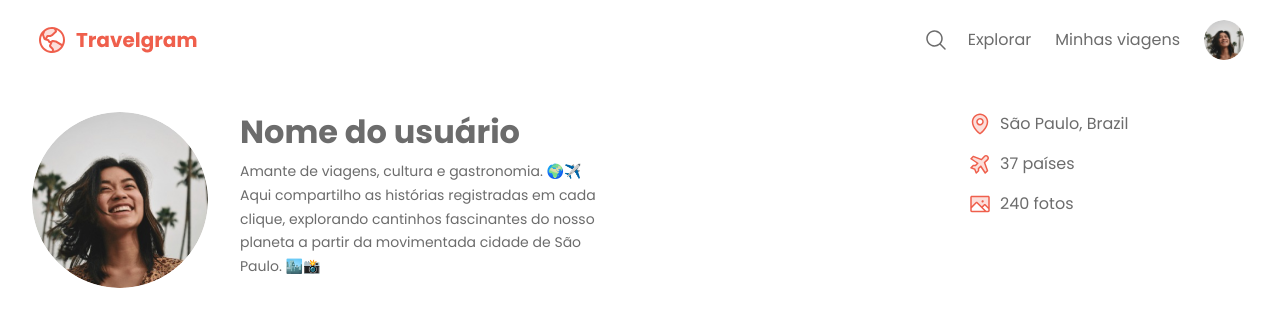
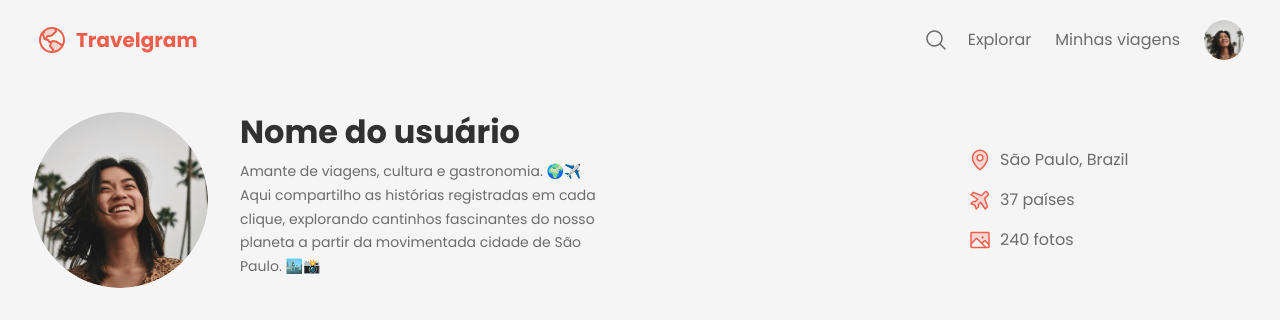
Before and after one commit to zielisgabriel/landing-page-travelgram, a plain HTML site: page index.html in a window 1280 px wide. Drawn offline with Linux system fonts and the light colour scheme.

Commit message:
User and header termination

```diff
--- a/css/global.css
+++ b/css/global.css
@@ -42,4 +42,6 @@ a:hover{
 
 .container{
     padding-inline: 32px;
+    max-width: 1280px;
+    margin-inline: auto;
 }
--- a/css/about.css
+++ b/css/header.css
@@ -1,52 +1,53 @@
-.about{
+header{
     display: flex;
     justify-content: space-between;
     padding-block: 32px;
     height: 240px;
+    align-items: center;
 }
 
-.user-about-area{
+#profile{
     display: flex;
     gap: 32px;
 }
 
-.user-about-area img{
+#profile img{
     width: 176px;
     height: 176px;
     object-fit: cover;
     border-radius: 50%;
 }
 
-.about .user-about-textArea{
-    width: 384px;
-    display: flex;
-    flex-direction: column;
-    gap: 8px;
+#profile > div{
+    max-width: 384px;
 }
 
-.user-about-textArea h1{
+#profile > div h1{
     font: var(--text-heading);
+    color: var(--text-color-primary);
+    margin-bottom: 8px;
 }
 
-.user-about-textArea p{
+#profile > div p{
     font: var(--text-md);
 }
 
-.about .user-information{
+#info{
     display: flex;
     flex-direction: column;
     gap: 16px;
     align-items: left;
     width: 280px;
+    list-style: none;
 }
 
-.about .user-information p{
-    display: flex;
-    gap: 8px;
-    align-items: center;
-}
-
-.about .user-information img{
+#info img{
     width: 24px;
     height: 24px;
 }
+
+#info li{
+    display: flex;
+    align-items: center;
+    gap: 8px;
+}
--- a/css/index.css
+++ b/css/index.css
@@ -2,4 +2,4 @@
 
 @import url(nav.css);
 
-@import url(about.css);
+@import url(header.css);
--- a/css/nav.css
+++ b/css/nav.css
@@ -5,6 +5,10 @@ nav{
 
     padding-block: 20px;
     line-height: 0
+}
+
+.nav-surface-color{
+    background-color: var(--surface-color);
 }
 
 nav a{
--- a/index.html
+++ b/index.html
@@ -15,12 +15,11 @@
     <link href="https://fonts.googleapis.com/css2?family=Poppins:wght@400;700&display=swap" rel="stylesheet">
 </head>
 <body>
-    <div class="container">
-        <nav>
+    <div class="nav-surface-color">
+        <nav class="container">
             <a href="#">
                 <img src="assets/icons/Logo.svg" alt="Logomarca">
             </a>
-
             <ul id="primary-menu">
                 <li>
                     <img src="assets/icons/MagnifyingGlass.svg" alt="Ícone de lupa">
@@ -40,25 +39,32 @@
             </ul>
         </nav>
 
-        <section class="about">
-            <div class="user-about-area">
+        <header class="container">
+            <div id="profile">
                 <img src="assets/profile-pic.png" alt="Foto do usuário">
-                <div class="user-about-textArea">
+                <div>
                     <h1>Nome do usuário</h1>
                     <p>
                         Amante de viagens, cultura e gastronomia. 🌍✈️<br>Aqui compartilho as histórias registradas em cada clique, explorando cantinhos fascinantes do nosso planeta a partir da movimentada cidade de São Paulo. 🏙️📸
                     </p>
                 </div>
             </div>
-            <div class="user-information">
+            <ul id="info">
 
-                <p><img src="assets/icons/MapPin.svg" alt="Ícone informando a localização."> São Paulo, Brazil</p>
-
-                <p><img src="assets/icons/AirplaneTilt.svg" alt="Ícone de avião."> 37 países</p>
-
-                <p><img src="assets/icons/Image.svg" alt="Ícone de foto."> 240 fotos</p>
-            </div>
-        </section>
+                <li>
+                    <img src="assets/icons/MapPin.svg" alt="Ícone informando a localização.">
+                    <span>São Paulo, Brazil</span>
+                </li>
+                <li>
+                    <img src="assets/icons/AirplaneTilt.svg" alt="Ícone de avião.">
+                    <span>37 países</span>
+                </li>
+                <li>
+                    <img src="assets/icons/Image.svg" alt="Ícone de foto.">
+                    <span>240 fotos</span>
+                </li>
+            </ul>
+        </header>
     </div>
 </body>
 </html>
```
